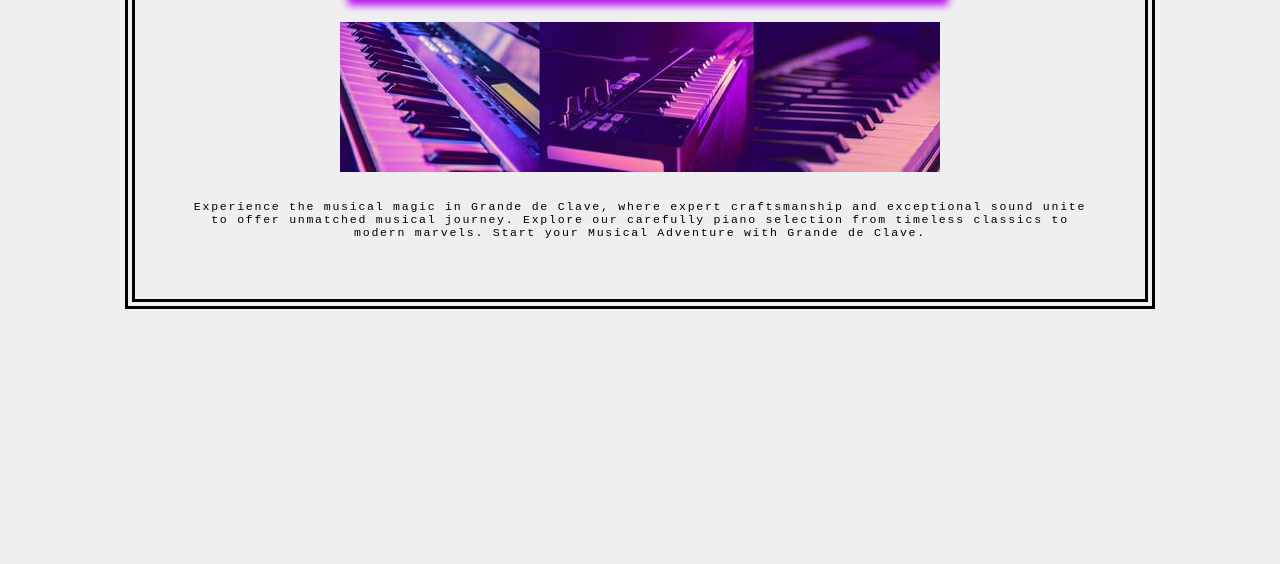
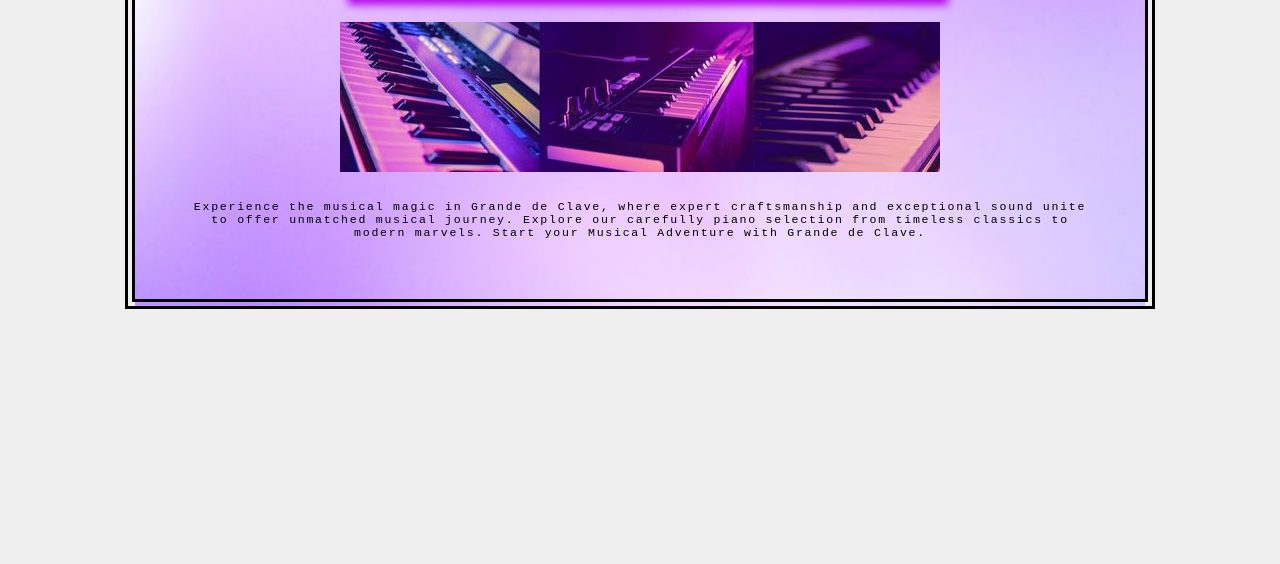
Before and after one commit to totheMAXXZX/KeyboardStore, a plain HTML site: page index.html in a window 1280 px wide. Shown: the part 236-800 px from the top of the page. Drawn offline with Linux system fonts and the light colour scheme.

Commit message:
Update key.css

```diff
--- a/key.css
+++ b/key.css
@@ -11,7 +11,10 @@ html,body{
 	margin: 10px auto 10px auto;
 	padding: 35px;
 	border: 10px double #000;
-	background-color: #EFEFEF;
+	background-image: url("pastel.jpg");
+	background-repeat: no-repeat;
+	background-position: center;
+	background-size: cover;
 }
 
 #logo{
```
